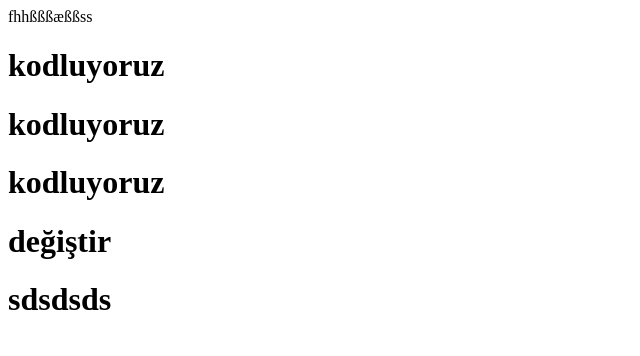
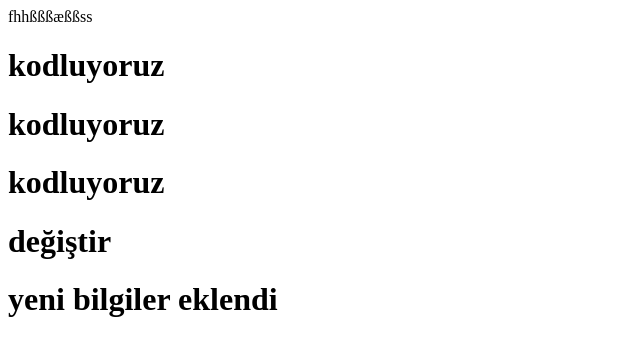
Before and after one commit to nnaksoy/patikaTest, a plain HTML site: page index.html in a window 1280 px wide. Shown: the whole page, without its empty margins (0-640 px from the left). Drawn offline with Linux system fonts and the light colour scheme.

Commit message:
index değişti

```diff
--- a/index.html
+++ b/index.html
@@ -3,4 +3,4 @@ fhhßßßæßßss
     <h1>kodluyoruz<h1>
         <h1>kodluyoruz<h1>
             <h1>değiştir<h1>
-                sdsdsds
+             yeni bilgiler eklendi
```
